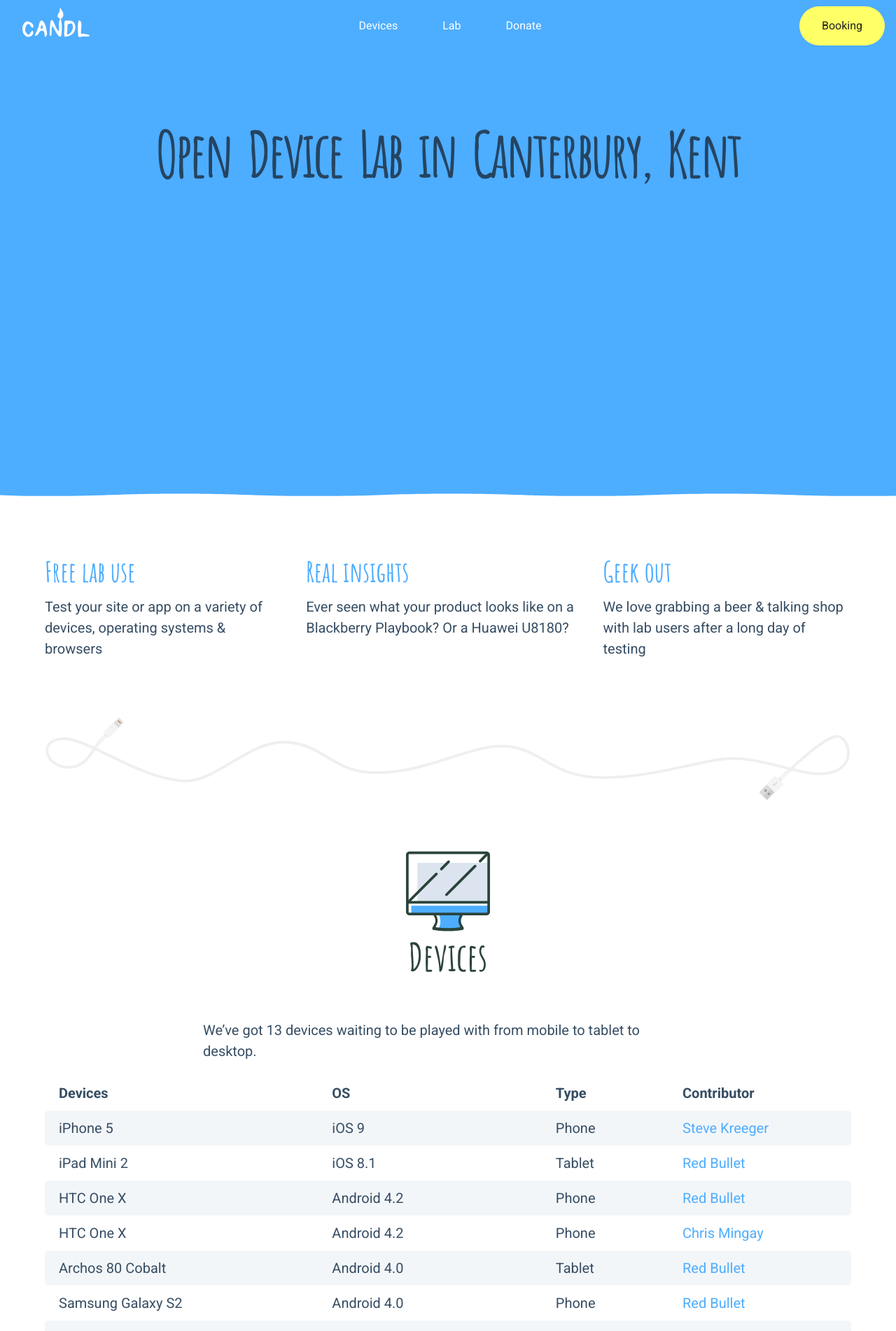
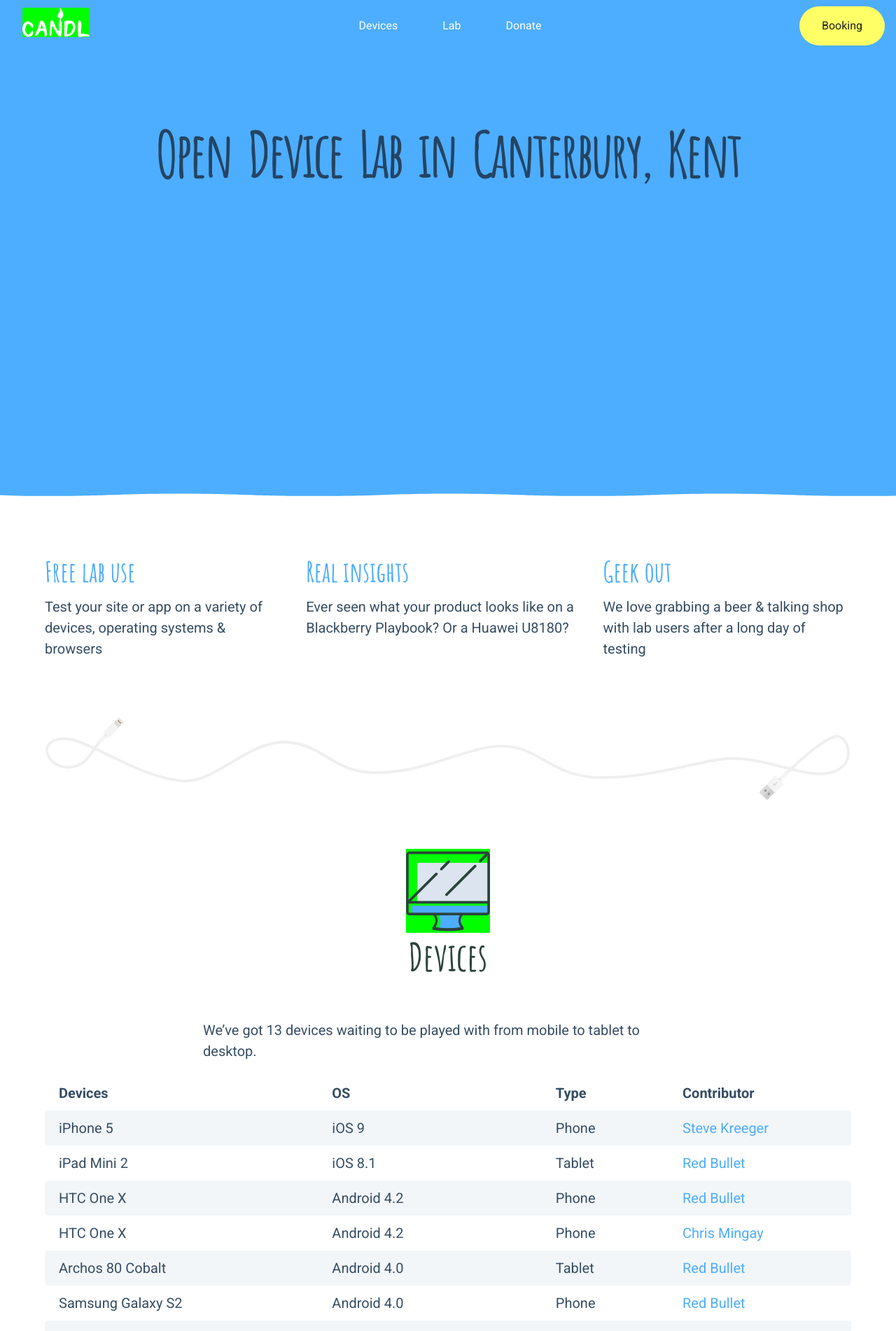
Before and after one commit to RedBullet/candl, a Jekyll site: the page built from src/index.html, in a window 1280 px wide. Shown: the top 1902 px of the page at 70% size. Built offline with Jekyll 4.4.1, drawn with Linux system fonts in a browser that asks for light colours; Markdown is read by kramdown in place of the engine named in the settings.

Commit message:
Bug fixing and optimisation

```diff
--- a/package.json
+++ b/package.json
@@ -10,7 +10,7 @@
     "babel-polyfill": "^6.7.4",
     "babel-preset-es2015": "^6.3.13",
     "babelify": "^7.2.0",
-    "browser-sync": "^1.5.7",
+    "browser-sync": "^1.9.2",
     "browserify": "^12.0.1",
     "del": "^1.1.1",
     "form-serialize": "^0.7.0",
--- a/src/404.html
+++ b/src/404.html
@@ -3,6 +3,7 @@
 title: "404: Page not found"
 ---
 
+<section id="four-oh-four">
   <div class="wrapper">
     <div class="section-icon">
       {% include icons/heart.svg %}
@@ -10,3 +11,4 @@
     <h2>Oops</h2>
     <p>Sorry, we've misplaced that URL or it's pointing to something that doesn't exist. <a href="/">Head back home</a> to try finding it again.</p>
   </div>
+</section>
--- a/src/_includes/head.html
+++ b/src/_includes/head.html
@@ -21,8 +21,21 @@
   <link href="//gmpg.org/xfn/11" rel="profile">
   <meta http-equiv="content-type" content="text/html; charset=utf-8">
 
-  <!-- Enable responsiveness on mobile devices-->
   <meta name="viewport" content="width=device-width, initial-scale=1.0, maximum-scale=1">
+
+  <meta name="google-site-verification" content="3c452oWfEmLzC7w_i3xLKiogQ3-l2_WU8QvdCm50jAg" />
+
+  <meta property="og:title" content="Open Device Lab in Canterbury, Kent">
+  <meta property="og:site_name" content="CanDL">
+  <meta property="og:url" content="http://candl.io">
+  <meta property="og:description" content="Test your site or app for free on a variety of devices, operating systems & browsers. We love grabbing a beer & talking shop with lab users after a long day of testing.">
+  <meta property="og:type" content="place">
+
+  <meta name="twitter:card" content="summary">
+  <meta name="twitter:site" content="@canterburyodl">
+  <meta name="twitter:title" content="Canterbury ODL">
+  <meta name="twitter:description" content="Test your site or app for free on a variety of devices, operating systems & browsers.">
+  <meta name="twitter:image:src" content="">
 
   <title>
     {% if page.title == "Home" %}
--- a/src/_layouts/default.html
+++ b/src/_layouts/default.html
@@ -6,22 +6,22 @@
   <body>
     <nav class="masthead" role="navigation">
       <div class="masthead-brand">
-        <div class="masthead-logo">
+        <a class="masthead-logo" href="/">
           {% include logo.svg %}
-        </div>
+        </a>
       </div>
       <ul class="masthead-nav">
         <li class="masthead-nav-item">
-          <a class="masthead-nav-link" href="#devices">Devices</a>
+          <a class="masthead-nav-link" href="/#devices">Devices</a>
         </li>
         <li class="masthead-nav-item">
-          <a class="masthead-nav-link" href="#the-lab">Lab</a>
+          <a class="masthead-nav-link" href="/#the-lab">Lab</a>
         </li>
         <li class="masthead-nav-item">
-          <a class="masthead-nav-link" href="#donate">Donate</a>
+          <a class="masthead-nav-link" href="/#donate">Donate</a>
         </li>
       </ul>
-      <a class="masthead-booking" href="#booking">Booking</a>
+      <a class="masthead-booking" href="/#booking">Booking</a>
     </nav>
 
     <main role="main">
@@ -30,7 +30,7 @@
 
     <!-- JS -->
     <!-- build:js /assets/javascript/all.min.js -->
-    <script src="assets/javascript/app.js"></script>
+    <script src="assets/javascript/app.js" async></script>
     <!-- endbuild -->
     <script>
       (function(i,s,o,g,r,a,m){i['GoogleAnalyticsObject']=r;i[r]=i[r]||function(){
--- a/src/assets/_scss/components/_masthead.scss
+++ b/src/assets/_scss/components/_masthead.scss
@@ -26,6 +26,8 @@
 
   &-logo {
     width: 110 / 16 * 1em;
+    height: auto;
+    display: block;
   }
 
   &-nav {
--- a/src/assets/_scss/style.scss
+++ b/src/assets/_scss/style.scss
@@ -43,6 +43,9 @@
 svg {
   overflow: hidden;
   width: 100%;
+  height: 100%;
+  max-height: 100%;
+  background: #0F0;
 }
 
 .section-icon {
--- a/src/assets/stylesheets/style.css
+++ b/src/assets/stylesheets/style.css
@@ -2515,7 +2515,9 @@
       .masthead-brand {
         max-width: 8em; } }
   .masthead-logo {
-    width: 6.875em; }
+    width: 6.875em;
+    height: auto;
+    display: block; }
   .masthead-nav {
     color: white;
     display: -webkit-box;
@@ -2772,7 +2774,10 @@
 
 svg {
   overflow: hidden;
-  width: 100%; }
+  width: 100%;
+  height: 100%;
+  max-height: 100%;
+  background: #0F0; }
 
 .section-icon {
   width: 6em;
```
Also changed, not shown: gulpfile.js (+0 -14 lines), src/assets/_es6/components/svg-fix.js (+7 -6 lines), src/_includes/icons/device.svg, src/_includes/logo.svg, src/assets/javascript/app.js, 1 other file. Lines whose indentation alone changed are shown as unchanged.
